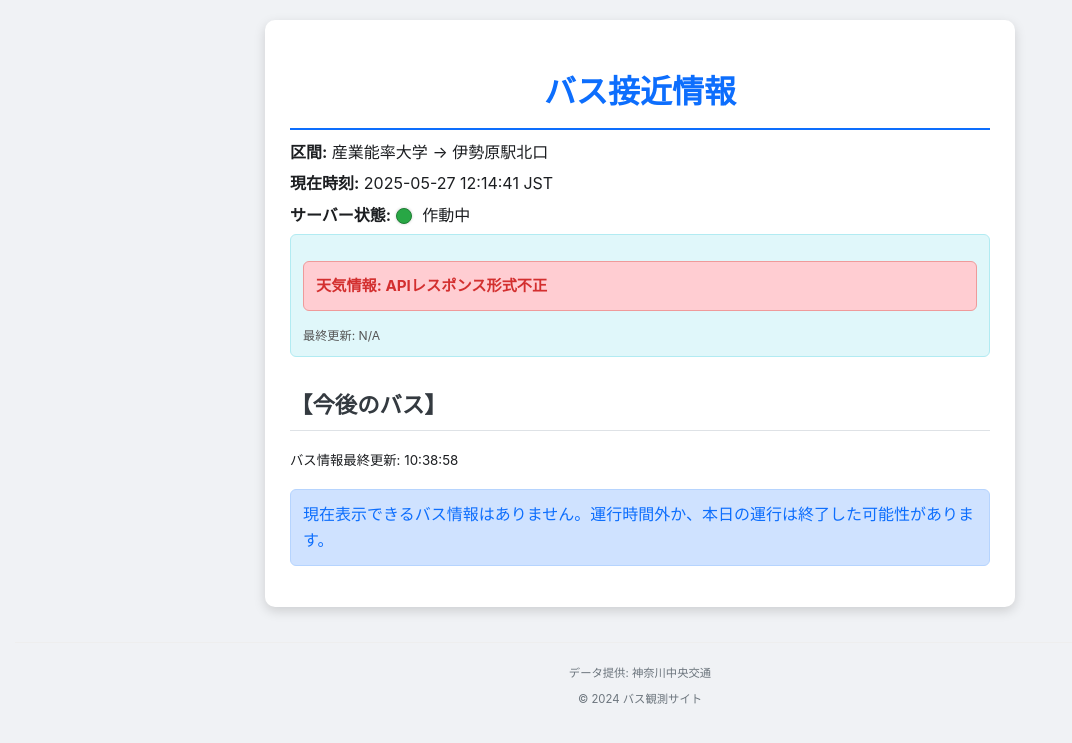
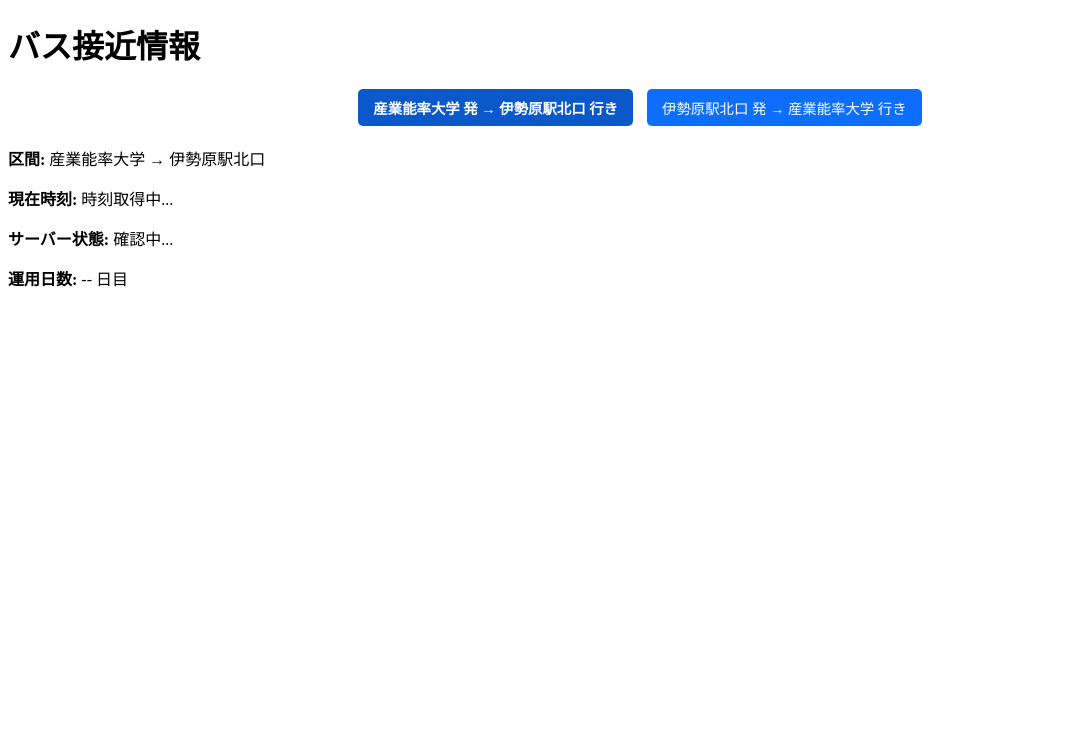
Before and after one commit to hayaokuri/bus, a Flask app: page / in a window 1280 px wide. Shown: the top 743 px of the page, without its empty margins (0-1072 px from the left). Run offline with Flask 2, Linux system fonts and the light colour scheme; data that the repository does not hold is empty.

Commit message:
Update index.html

```diff
--- a/templates/index.html
+++ b/templates/index.html
@@ -3,143 +3,38 @@
 <head>
     <meta charset="UTF-8">
     <meta name="viewport" content="width=device-width, initial-scale=1.0">
-    <title>バス接近情報 {{ from_stop }} → {{ to_stop }}</title>
+    <title>バス接近情報 <span id="title-from-stop">{{ from_stop }}</span> → <span id="title-to-stop">{{ to_stop }}</span></title>
     <style>
-        body {
-            font-family: -apple-system, BlinkMacSystemFont, "Segoe UI", Roboto, Helvetica, Arial, sans-serif;
-            margin: 15px;
-            background-color: #f0f2f5;
-            color: #1c1e21;
-            line-height: 1.6;
-        }
-        .container {
-            max-width: 700px;
-            margin: 20px auto;
-            background-color: #fff;
-            padding: 25px;
-            border-radius: 10px;
-            box-shadow: 0 4px 12px rgba(0,0,0,0.15);
-        }
-        h1 {
-            font-size: 2em;
-            color: #0d6efd;
-            margin-bottom: 10px;
+        /* ... (CSSは変更なし) ... */
+        .direction-switcher {
             text-align: center;
-            border-bottom: 2px solid #0d6efd;
-            padding-bottom: 10px;
-        }
-        h2 {
-            font-size: 1.4em;
-            color: #343a40;
-            margin-top: 30px;
-            margin-bottom: 15px;
-            border-bottom: 1px solid #dee2e6;
-            padding-bottom: 8px;
-        }
-        .header-info p, .status-bar p {
-            margin: 6px 0;
-            font-size: 1em;
-        }
-        /* status-bar のスタイルは残しても良いが、要素がなければ影響しない */
-        .status-bar {
-            background-color: #e9ecef;
-            padding: 12px;
-            border-radius: 6px;
-            margin-bottom: 25px;
-            border: 1px solid #ced4da;
-        }
-        .weather-info {
-            font-size: 0.95em;
-            padding: 10px 12px;
-            background-color: #e0f7fa;
-            border: 1px solid #b2ebf2;
-            border-radius: 6px;
             margin-bottom: 20px;
         }
-        .weather-info strong { color: #00796b; }
-        .bus-list { list-style: none; padding: 0; }
-        .bus-item {
-            background-color: #fff;
-            border: 1px solid #e0e0e0;
-            padding: 15px;
-            margin-bottom: 12px;
-            border-radius: 8px;
-            transition: box-shadow 0.2s ease-in-out;
+        .direction-switcher a {
+            display: inline-block;
+            padding: 8px 15px;
+            background-color: #0d6efd;
+            color: white;
+            text-decoration: none;
+            border-radius: 5px;
+            margin: 0 5px;
+            font-size: 0.9em;
         }
-        .bus-item:hover {
-            box-shadow: 0 2px 8px rgba(0,0,0,0.1);
-        }
-        .bus-item.urgent {
-            border-left: 6px solid #d32f2f;
-            background-color: #ffebee;
-        }
-        .bus-item.urgent strong, .bus-item.urgent .time-until-text {
-            color: #c62828;
+        .direction-switcher a.active {
+            background-color: #0a58ca;
             font-weight: bold;
-        }
-        .bus-item strong { font-size: 1.15em; }
-        .bus-item .details { font-size: 0.9em; color: #495057; margin-left: 20px; margin-top: 5px;}
-        .error-message {
-            color: #d32f2f;
-            font-weight: bold;
-            background-color: #ffcdd2;
-            padding: 12px;
-            border-radius: 6px;
-            border: 1px solid #ef9a9a;
-        }
-        .info-message {
-            color: #0d6efd;
-            background-color: #cfe2ff;
-            padding: 12px;
-            border-radius: 6px;
-            border: 1px solid #b6d4fe;
-        }
-        .footer {
-            font-size: 0.85em;
-            color: #6c757d;
-            margin-top: 35px;
-            text-align: center;
-            border-top: 1px solid #eee;
-            padding-top: 15px;
-        }
-        .footer p { margin: 4px 0; }
-        .urgent-text { color: #d32f2f; font-weight: bold; }
-        .time-until-text { font-weight: normal; color: #333; }
-
-        .indicator {
-            display: inline-block;
-            width: 14px;
-            height: 14px;
-            border-radius: 50%;
-            background-color: #6c757d; /* デフォルト: グレー (確認中) */
-            margin-right: 6px;
-            vertical-align: middle;
-            border: 1px solid #5a6268;
-            box-shadow: 0 0 3px rgba(0,0,0,0.2);
-        }
-        .indicator.green {
-            background-color: #28a745; /* 緑 (正常) */
-            border-color: #1e7e34;
-        }
-        .indicator.yellow {
-            background-color: #ffc107; /* 黄 (警告) */
-            border-color: #d39e00;
-        }
-        .indicator.red {
-            background-color: #dc3545; /* 赤 (異常) */
-            border-color: #b21f2d;
-        }
-        .last-updated-label {
-            font-size: 0.8em;
-            color: #555;
-            display: block;
-            margin-top: 5px;
         }
     </style>
 </head>
 <body>
     <div class="container">
         <h1>バス接近情報</h1>
+
+        <div class="direction-switcher">
+            <a href="?direction=sannodai_to_isehara" id="link_sannodai_to_isehara">産業能率大学 発 → 伊勢原駅北口 行き</a>
+            <a href="?direction=isehara_to_sannodai" id="link_isehara_to_sannodai">伊勢原駅北口 発 → 産業能率大学 行き</a>
+        </div>
+
         <div class="header-info">
             <p><strong>区間:</strong> <span id="from-stop-name">{{ from_stop }}</span> → <span id="to-stop-name">{{ to_stop }}</span></p>
             <p><strong>現在時刻:</strong> <span id="current-time-display">時刻取得中...</span></p>
@@ -148,79 +43,50 @@
                 <span id="server-status-indicator" class="indicator"></span>
                 <span id="server-status-text">確認中...</span>
             </p>
-            </div>
-
-        <div class="weather-info" id="weather-info-area">
-            <p>天気情報取得中...</p>
-            <span class="last-updated-label">最終更新: <span id="weather-last-updated">N/A</span></span>
+            <p><strong>運用日数:</strong> <span id="uptime-days">{{ initial_uptime_days | default('--') }}</span> 日目</p>
+        </div>
         </div>
 
-        <h2>【今後のバス】</h2>
-        <p><small>バス情報最終更新: <span id="bus-last-updated">N/A</span></small></p>
+    <script>
+        // ... (updateCurrentTime 関数は変更なし) ...
+        // setInterval(updateCurrentTime, 1000);
+        // updateCurrentTime(); // これは fetchAndUpdateData の初回呼び出し後などに移動した方が良いかも
 
-        <div id="bus-info-container">
-            <p class="info-message">バス情報を取得中です...</p>
-        </div>
-    </div>
+        const dataUpdateInterval = parseInt("{{ config.get('ACTIVE_DATA_FETCH_INTERVAL', 10) }}", 10) * 1000;
+        let currentDirection = '{{ current_direction | default("sannodai_to_isehara") }}'; // Pythonから渡された現在の方向
 
-    <div class="footer">
-        <p><small>データ提供: 神奈川中央交通</small></p>
-        <p><small>&copy; 2024 バス観測サイト</small></p>
-    </div>
-
-    <script>
-        function updateCurrentTime() {
-            const timeDisplay = document.getElementById('current-time-display');
-            if (timeDisplay) {
-                const now = new Date();
-                const options = {
-                    year: 'numeric', month: '2-digit', day: '2-digit',
-                    hour: '2-digit', minute: '2-digit', second: '2-digit',
-                    hour12: false, timeZone: 'Asia/Tokyo'
-                };
-                try {
-                    const formatter = new Intl.DateTimeFormat('ja-JP', options);
-                    const parts = formatter.formatToParts(now);
-                    let year, month, day, hour, minute, second;
-                    parts.forEach(part => {
-                        if (part.type === 'year') year = part.value;
-                        if (part.type === 'month') month = part.value;
-                        if (part.type === 'day') day = part.value;
-                        if (part.type === 'hour') hour = part.value;
-                        if (part.type === 'minute') minute = part.value;
-                        if (part.type === 'second') second = part.value;
-                    });
-                    if (year && month && day && hour && minute && second) {
-                        timeDisplay.textContent = `${year}-${month.padStart(2, '0')}-${day.padStart(2, '0')} ${hour.padStart(2, '0')}:${minute.padStart(2, '0')}:${second.padStart(2, '0')} JST`;
-                    } else {
-                        timeDisplay.textContent = now.toLocaleString('sv-SE', { timeZone: 'Asia/Tokyo' }) + " JST";
-                    }
-                } catch (e) {
-                    console.warn("Intl.DateTimeFormat not fully supported, falling back.");
-                    let jstHours = (now.getUTCHours() + 9) % 24;
-                    timeDisplay.textContent =
-                        now.getUTCFullYear() + '-' +
-                        ('0' + (now.getUTCMonth() + 1)).slice(-2) + '-' +
-                        ('0' + now.getUTCDate()).slice(-2) + ' ' +
-                        ('0' + jstHours).slice(-2) + ':' +
-                        ('0' + now.getUTCMinutes()).slice(-2) + ':' +
-                        ('0' + now.getUTCSeconds()).slice(-2) + ' JST';
-                }
+        function setActiveLink() {
+            document.getElementById('link_sannodai_to_isehara').classList.remove('active');
+            document.getElementById('link_isehara_to_sannodai').classList.remove('active');
+            if (currentDirection === 'sannodai_to_isehara') {
+                document.getElementById('link_sannodai_to_isehara').classList.add('active');
+            } else if (currentDirection === 'isehara_to_sannodai') {
+                document.getElementById('link_isehara_to_sannodai').classList.add('active');
             }
         }
-        setInterval(updateCurrentTime, 1000);
-        updateCurrentTime();
-
-        const dataUpdateInterval = parseInt("{{ config.get('ACTIVE_DATA_FETCH_INTERVAL', 10) }}", 10) * 1000;
+        setActiveLink(); // 初期表示時にアクティブリンクを設定
 
         async function fetchAndUpdateData() {
             try {
-                const response = await fetch('/api/data');
+                // URLSearchParams を使って現在のURLから direction を取得、なければデフォルト値
+                const params = new URLSearchParams(window.location.search);
+                const directionForAPI = params.get('direction') || currentDirection;
+
+                const response = await fetch(`/api/data?direction=${directionForAPI}`); // APIにdirectionを渡す
                 if (!response.ok) {
                     throw new Error(`HTTP error! status: ${response.status}`);
                 }
                 const data = await response.json();
 
+                // 区間情報をAPIから取得したもので更新
+                document.getElementById('from-stop-name').textContent = data.from_stop;
+                document.getElementById('to-stop-name').textContent = data.to_stop;
+                // ページタイトルも更新 (オプション)
+                document.getElementById('title-from-stop').textContent = data.from_stop;
+                document.getElementById('title-to-stop').textContent = data.to_stop;
+
+
+                // サーバー状態インジケーターとテキスト
                 const statusIndicator = document.getElementById('server-status-indicator');
                 const statusText = document.getElementById('server-status-text');
                 if (statusIndicator && statusText) {
@@ -231,8 +97,7 @@
                         } else if (data.system_status.warning) {
                             statusIndicator.className = 'indicator yellow';
                             statusText.textContent = '一部注意あり';
-                        }
-                         else {
+                        } else {
                             statusIndicator.className = 'indicator red';
                             statusText.textContent = '停止またはエラー';
                         }
@@ -242,14 +107,14 @@
                     }
                 }
 
-                // ★削除: 運用日数の更新処理
-                // const uptimeDaysSpan = document.getElementById('uptime-days');
-                // if (uptimeDaysSpan && data.uptime_days !== undefined) {
-                //     uptimeDaysSpan.textContent = data.uptime_days;
-                // }
+                // 運用日数
+                const uptimeDaysSpan = document.getElementById('uptime-days');
+                if (uptimeDaysSpan && data.uptime_days !== undefined) {
+                    uptimeDaysSpan.textContent = data.uptime_days;
+                }
 
+                // 天気情報
                 const weatherInfoArea = document.getElementById('weather-info-area');
-                const weatherLastUpdatedSpan = document.getElementById('weather-last-updated');
                 let weatherHtml = '';
                 if (data.weather_data) {
                     if (data.weather_data.error_message) {
@@ -265,28 +130,21 @@
                 } else {
                     weatherHtml = '<p>天気情報取得エラー</p>';
                 }
-                const weatherContentParagraph = weatherInfoArea.querySelector('p:not(.last-updated-label)');
-                if (weatherContentParagraph) {
-                    weatherContentParagraph.outerHTML = weatherHtml;
-                } else {
-                    weatherInfoArea.insertAdjacentHTML('afterbegin', weatherHtml);
+                weatherInfoArea.innerHTML = weatherHtml;
+
+                // アプリ状態メッセージ
+                const appStateMsgDisplay = document.getElementById('app-state-message-display');
+                if (appStateMsgDisplay) {
+                    appStateMsgDisplay.textContent = data.app_state_message || 'N/A';
                 }
 
-                if (weatherLastUpdatedSpan) {
-                    weatherLastUpdatedSpan.textContent = data.weather_last_updated_str || 'N/A';
-                }
-
-                // ★削除: アプリ状態メッセージの更新処理
-                // const appStateMsgDisplay = document.getElementById('app-state-message-display');
-                // if (appStateMsgDisplay) {
-                //     appStateMsgDisplay.textContent = data.app_state_message || 'N/A';
-                // }
-
+                // バス情報最終更新時刻
                 const busLastUpdatedSpan = document.getElementById('bus-last-updated');
                 if (busLastUpdatedSpan) {
                     busLastUpdatedSpan.textContent = data.bus_last_updated_str || "N/A";
                 }
 
+                // バス一覧
                 const busInfoContainer = document.getElementById('bus-info-container');
                 let busesHtml = '';
                 if (data.bus_error_message) {
@@ -308,22 +166,21 @@
                     });
                     busesHtml += '</ul>';
                 } else {
-                    // ★変更: data.app_state_message を参照しないように修正
                     let noBusMsg = '現在、利用可能なバス情報はありません。';
-                    // data.app_state_messageに依存していた分岐を簡略化。必要であれば別の条件で分岐を再構築してください。
-                    // if (data.app_state_message === '始発バス待機中 (早朝)' || (data.app_state_message && data.app_state_message.startsWith('始発バス待機中'))) {
-                    //     noBusMsg = 'バスの運行情報を確認中です...';
-                    // } else if (data.app_state_message === '運行再開待機中 (終バス後など)') {
-                    //      noBusMsg = 'バス運行再開待機中...';
-                    // }
-                    // より一般的なメッセージに変更
-                    if (data.buses_to_display && data.buses_to_display.length === 0 && !data.bus_error_message) {
-                        noBusMsg = '現在表示できるバス情報はありません。運行時間外か、本日の運行は終了した可能性があります。';
+                    if (data.app_state_message === '始発バス待機中 (早朝)' || (data.app_state_message && data.app_state_message.startsWith('始発バス待機中'))) {
+                        noBusMsg = 'バスの運行情報を確認中です...';
+                    } else if (data.app_state_message === '運行再開待機中 (終バス後など)') {
+                         noBusMsg = 'バス運行再開待機中...';
                     }
-
                     busesHtml = `<p class="info-message" data-bus-info>${noBusMsg}</p>`;
                 }
                 busInfoContainer.innerHTML = busesHtml;
+
+                // 現在の方向を更新し、アクティブなリンクを再設定
+                if (data.current_direction) {
+                    currentDirection = data.current_direction;
+                    setActiveLink();
+                }
 
             } catch (error) {
                 console.error('データ更新に失敗しました:', error);
@@ -335,20 +192,29 @@
                 if (statusIndicator) statusIndicator.className = 'indicator red';
                 if (statusText) statusText.textContent = '通信エラー';
 
-                // ★削除: エラー時の運用日数更新処理
-                // const uptimeDaysSpan = document.getElementById('uptime-days');
-                // if (uptimeDaysSpan) uptimeDaysSpan.textContent = 'N/A';
-
-                const weatherLastUpdatedSpan = document.getElementById('weather-last-updated');
-                if (weatherLastUpdatedSpan) {
-                    weatherLastUpdatedSpan.textContent = 'N/A';
-                }
+                const uptimeDaysSpan = document.getElementById('uptime-days');
+                if (uptimeDaysSpan) uptimeDaysSpan.textContent = 'N/A';
             }
         }
 
-        fetchAndUpdateData();
+        // updateCurrentTime は最初に1回実行し、その後インターバルで実行
+        updateCurrentTime();
+        setInterval(updateCurrentTime, 1000);
+
+        fetchAndUpdateData(); // 初回データ取得
         if (dataUpdateInterval > 0) {
             setInterval(fetchAndUpdateData, dataUpdateInterval);
+            const nextFetchInfoEl = document.getElementById('next-fetch-info');
+            if(nextFetchInfoEl && dataUpdateInterval > 1000) {
+                 nextFetchInfoEl.textContent = `バス・天気情報は約${dataUpdateInterval/1000}秒間隔でサーバーから再取得します。`;
+            } else if (nextFetchInfoEl) {
+                 nextFetchInfoEl.textContent = `バス・天気情報は高頻度でサーバーから再取得設定です。`;
+            }
+        } else {
+            const nextFetchInfoEl = document.getElementById('next-fetch-info');
+            if(nextFetchInfoEl) {
+                nextFetchInfoEl.textContent = 'バス・天気情報の自動更新は無効です。';
+            }
         }
     </script>
 </body>
```
